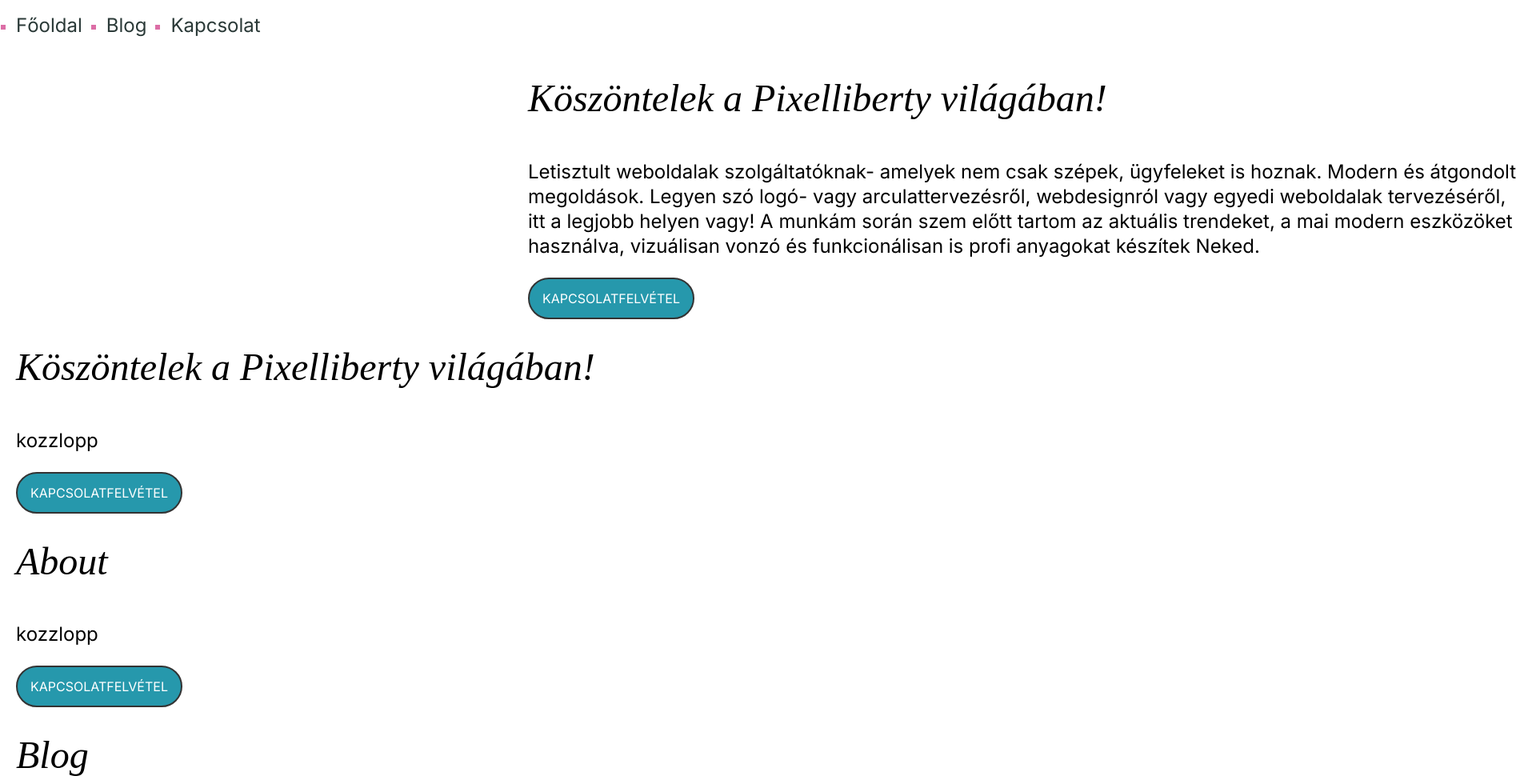
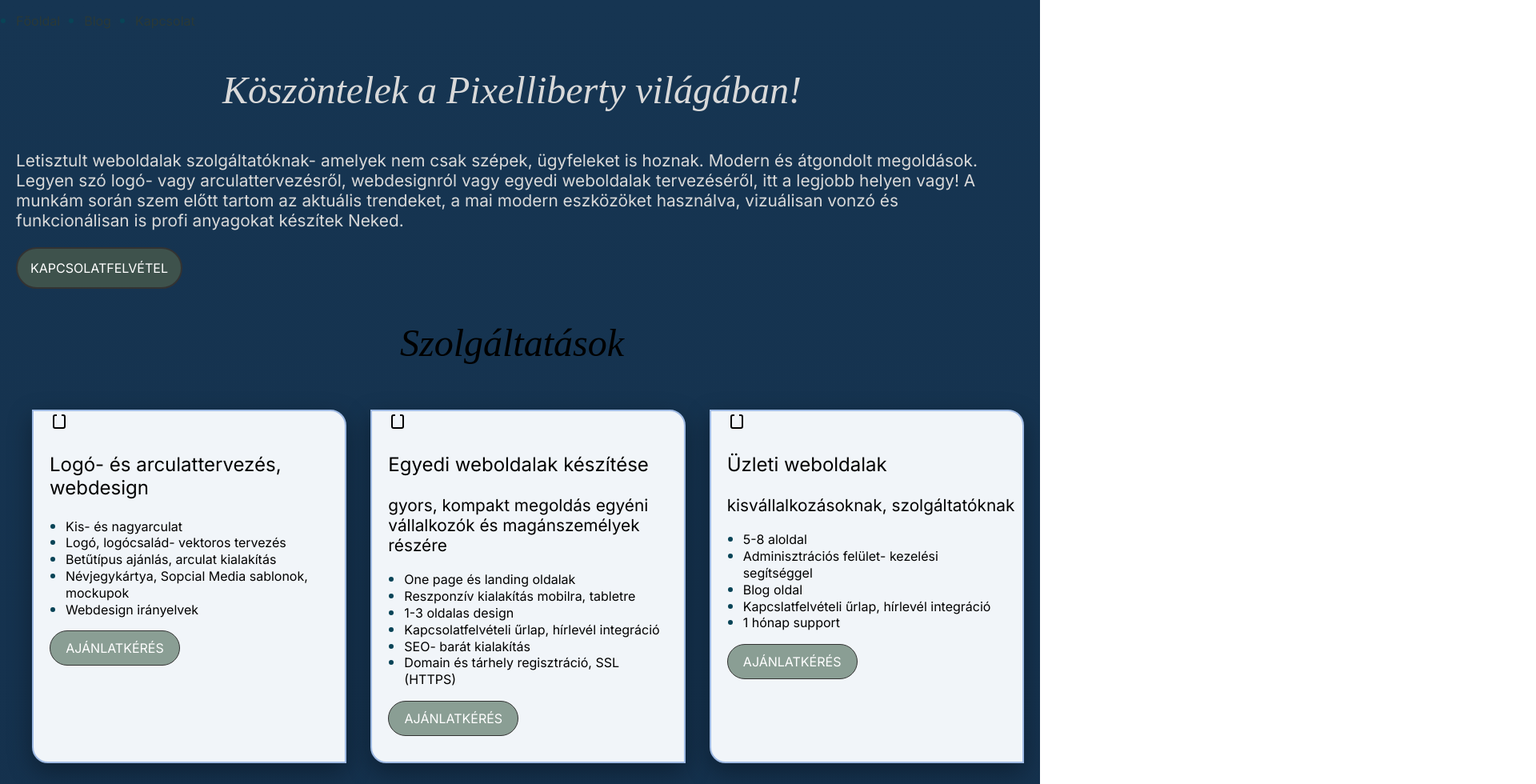
Before and after one commit to FlowWolfKft/pixelLibertyReact, a React (Vite) app: page / in a window 1280 px wide. Shown: the top 980 px of the page at 80% size, 1920 px wide, since content can reach past the window. Built offline with nearby package versions, Linux system fonts and the light colour scheme.

Commit message:
section, about kialakítás és design kalapálás

```diff
--- a/src/components/About.jsx
+++ b/src/components/About.jsx
@@ -1,11 +1,32 @@
 import React from "react";
+import aboutImg from "../assets/images/about.jpg";
 
 function About() {
   return (
     <div className="content-box">
-      <h1>About</h1>
-      <p>kozzlopp</p>
-      <button className="kapcsolatfelvetel">Kapcsolatfelvétel</button>
+      <div>
+        <h1>Rólam</h1>
+        <div className="column-2">
+          {" "}
+          <div>
+            <img src={aboutImg} alt="About kép" className="about-img" />
+          </div>
+          <div>
+            <p>
+              Hiszek abban, hogy a jó weboldal nem dísz, hanem élmény. A
+              Pixelliberty-ben UX/UI alapokra építem a digitális szabadságot. A
+              webdesign számomra nem csak munka, hanem egy újfajta szabadság is.
+              Nagyon hamar beszippantott a vizuális világ, ahol a kreativitás és
+              a technika kéz a kézben jár. A Pixelliberty az a hely, ahol
+              mindezt megélhetem: letisztult, modern weboldalakat és karakteres
+              logókat tervezek, amelyek valóban illenek a márkákhoz. Szeretem,
+              hogy minden projekt egy új történet, ahol a design segítségével
+              lehet igazán kibontani a lényeget, a tervezéstől a megvalósításig.
+            </p>
+            <button className="kapcsolatfelvetel">Kapcsolatfelvétel</button>
+          </div>
+        </div>
+      </div>
     </div>
   );
 }
--- a/src/components/Services.jsx
+++ b/src/components/Services.jsx
@@ -2,12 +2,78 @@
 
 function Services() {
   return (
-    <div className="content-box">
-      <h1>Köszöntelek a Pixelliberty világában!</h1>
-      <p>kozzlopp</p>
-      <button className="kapcsolatfelvetel">Kapcsolatfelvétel</button>
-    </div>
+    <section className="content-box services-section">
+      <h1 className="services-title">Szolgáltatások</h1>
+      <div className="services column-3">
+        <ServiceCard
+          title="Logó- és arculattervezés, webdesign"
+          items={[
+            "Kis- és nagyarculat",
+            "Logó, logócsalád- vektoros tervezés",
+            "Betűtípus ajánlás, arculat kialakítás ",
+            "Névjegykártya, Sopcial Media sablonok, mockupok",
+            "Webdesign irányelvek",
+          ]}
+          buttonText="Ajánlatkérés"
+        />
+        <ServiceCard
+          title="Egyedi weboldalak készítése"
+          description=" gyors, kompakt megoldás egyéni vállalkozók és magánszemélyek részére"
+          items={[
+            "One page és landing oldalak",
+            "Reszponzív kialakítás mobilra, tabletre",
+            "1-3 oldalas design",
+            "Kapcsolatfelvételi űrlap, hírlevél integráció",
+            "SEO- barát kialakítás",
+            "Domain és tárhely regisztráció, SSL (HTTPS)",
+          ]}
+          buttonText="Ajánlatkérés"
+        />
+        <ServiceCard
+          title="Üzleti weboldalak"
+          description="kisvállalkozásoknak, szolgáltatóknak"
+          items={[
+            "5-8 aloldal",
+            "Adminisztrációs felület- kezelési segítséggel",
+            "Blog oldal",
+            "Kapcslatfelvételi űrlap, hírlevél integráció",
+            "1 hónap support ",
+          ]}
+          buttonText="Ajánlatkérés"
+        />
+      </div>
+    </section>
   );
+  function ServiceCard({ title, description, items, buttonText }) {
+    return (
+      <div className="services-card">
+        <div className="services-svg">
+          {/* ide jön majd az SVG */}
+          <svg
+            xmlns="http://www.w3.org/2000/svg"
+            width="24"
+            height="24"
+            viewBox="0 0 24 24"
+            fill="none"
+            stroke="currentColor"
+            strokeWidth="2"
+          >
+            <path d="M9 5h-2a2 2 0 0 0-2 2v12a2 2 0 0 0 2 2h10a2 2 0 0 0 2-2v-12a2 2 0 0 0-2-2h-2" />
+          </svg>
+        </div>
+
+        <h3>{title}</h3>
+        <p className="services-desc">{description}</p>
+
+        <ul>
+          {items.map((item, index) => (
+            <li key={index}>{item}</li>
+          ))}
+        </ul>
+        <button className="services-btn">{buttonText}</button>
+      </div>
+    );
+  }
 }
 
 export default Services;
--- a/src/grid.css
+++ b/src/grid.css
@@ -2,11 +2,11 @@
   --gap: 30px;
 }
 .content-box,
-.blog-bg .wp-block-group__inner-container,
-.services .wp-block-group__inner-container,
-.fullwide .wp-block-group__inner-container,
-.contact .wp-block-group__inner-container,
-.services .wp-block-post-template,
+.blog-bg ,
+.services ,
+.fullwide ,
+.contact,
+.services,
 .pack,
 .feliratkozas,
 .nyito-szoveg {
--- a/src/pages/Home.jsx
+++ b/src/pages/Home.jsx
@@ -12,6 +12,7 @@
       <About></About>
       <Blog></Blog>
       <Contact></Contact>
+      <Services></Services>
     </>
   );
 }
--- a/src/style.css
+++ b/src/style.css
@@ -1,19 +1,7 @@
-/*
-Theme Name: My Awesome Theme
-Theme URI: https://www.myawesometheme.com
-Author: John Doe
-Author URI: https://www.johndoe.com
-Description: My Awesome Theme is a responsive, modern, and feature-rich WordPress theme designed for all kinds of websites. It comes with a custom homepage layout, multiple widget areas, and full compatibility with popular plugins.
-Version: 1.0.0
-License: GNU General Public License v3 or later
-License URI: http://www.gnu.org/licenses/gpl-3.0.html
-Text Domain: my-awesome-theme
-Tags: responsive, modern, custom-background, custom-header, custom-menu, featured-images, threaded-comments, translation-ready
-*/
 @import url("https://fonts.googleapis.com/css2?family=Inter:ital,opsz,wght@0,14..32,100..900;1,14..32,100..900&display=swap");
 
 :root {
-  --dark-green: #2698ac;
+  /*--dark-green: #2698ac;
   --turkiz: #43fde6;
   --zold: #80c9d8;
   --homok: #d9d9d9;
@@ -23,8 +11,25 @@
   --dark-pink: #dc6ea6;
   --radius: 0.5rem;
   --white: #fff;
+
+  --ice-blue: #e9faff;*/
+  --shadow-soft: 0 10px 30px rgba(0, 0, 0, 0.12);
+
+  --dark-green: #3e524c;
   --petrol-green: #094457;
+  --medium-green: #6f847a;
+  --green: #8a9e94;
+  --light-green: #b6c0b3;
+  --homok: #d9d9d9;
+  --body-text: #434f49;
+  --pink: #e9a9c4;
+  --dark-pink: #dc6ea6;
+  --title: #2a3937;
+  --white: #fff;
   --ice-blue: #e9faff;
+  --light-blue: #a0bbe4;
+  --dark-blue: #2a6aca;
+  --radius: 0.5rem;
 }
 *,
 *:before,
@@ -46,11 +51,19 @@
     font-size: 14px;
   }
 }
+
 body {
   margin: 0;
   padding: 0;
   font-family: "inter", sans-serif;
   overflow-x: hidden;
+
+  background: linear-gradient(180deg, #163552 0%, #122a44 100%);
+}
+.about-img {
+  width: clamp(250px, 40vw, 450px);
+  border-radius: 12px;
+  box-shadow: var(--shadow-soft);
 }
 img {
   max-width: 100%;
@@ -62,6 +75,44 @@
 }
 a:hover {
   color: var(--dark-green);
+}
+.services {
+  display: grid;
+  grid-template-columns: repeat(3, 1fr);
+  gap: 24px;
+}
+.services-card {
+  background: #f1f5f9;
+  border: 2px solid var(--light-blue);
+  box-shadow: 0 10px 30px rgba(0, 0, 0, 0.35);
+  padding-left: 20px;
+  border-radius: 0px 20px 0px 20px;
+  max-width: 75%;
+  margin-bottom: 2rem;
+  /*transition: 0.2s ease;
+  transform-origin: left center;*/
+}
+/*.services-card:hover {
+  transform: translateY(-5px);
+}*/
+.services-btn {
+  display: inline-block;
+  padding: 0.8rem 1.2rem;
+  color: #fff;
+  background-color: var(--green);
+  text-transform: uppercase;
+  border: 1px solid #333333;
+  border-radius: 24px;
+  font-family: inherit;
+  font-size: inherit;
+  line-height: 1;
+  transition: transform 0.2s ease;
+  margin-bottom: 2rem;
+}
+.services-btn:hover {
+  transform: scale(1.1);
+  background-color: var(--homok);
+  color: var(--body-text);
 }
 
 @media (min-width: 1024px) {
@@ -78,17 +129,15 @@
   }
 }
 
-p,
 li {
   line-height: 1.3;
-  font-size: 1.5rem;
+  font-size: 1rem;
 }
 ul {
   padding: 0 20px;
-  list-style-type: square;
 }
 ul li::marker {
-  color: var(--dark-pink);
+  color: var(--petrol-green);
   font-size: 20px;
   line-height: 0;
 }
@@ -125,43 +174,26 @@
 }
 h1 {
   font-family: "Playfair display";
-  font-weight: 450;
+  font-weight: 400;
   font-style: oblique;
   font-size: 3rem;
   position: relative;
   padding-bottom: 1rem;
   z-index: 1;
-  justify-content: center;
+  text-align: center;
 }
-/*h1,
-.hero h1 + h3,
-.hero h1 + h2,
-.hero h1 + p {
-  opacity: 0;
-  transform: translateX(-50px);
-  animation-delay: 0.4s;
-}
-h1.visible,
-.hero h1 + h3.visible,
-.hero h1 + h2.visible,
-.hero h1 + p.visible {
-  animation: hello 1s ease-in-out forwards;
-}
-@keyframes hello {
-  100% {
-    opacity: 1;
-    transform: translateX(0);
-  }
-}*/
 h2 {
   font-size: 2rem;
   margin-top: 0;
   position: relative;
   padding-bottom: 1rem;
 }
-h3,
+h3 {
+  font-size: 1.5rem;
+}
 p {
-  font-size: 1.5rem;
+  font-family: inter;
+  font-size: 1.3rem;
 }
 .kapcsolatfelvetel,
 input[type="submit"] {
@@ -201,15 +233,8 @@
 }
 
 .hero {
-  background-color: var(--white);
-  padding: 6vw 0;
-  background-repeat: no-repeat;
-  background-position: center;
-  background-size: cover;
+  color: var(--homok);
   overflow: hidden;
-  position: relative;
-  z-index: 12;
-  margin: auto;
 }
 
 .impresszum {
```
Also changed, not shown: src/assets/images/about.jpg (added), 1 other file (tests, documents, lock files or other folders).
